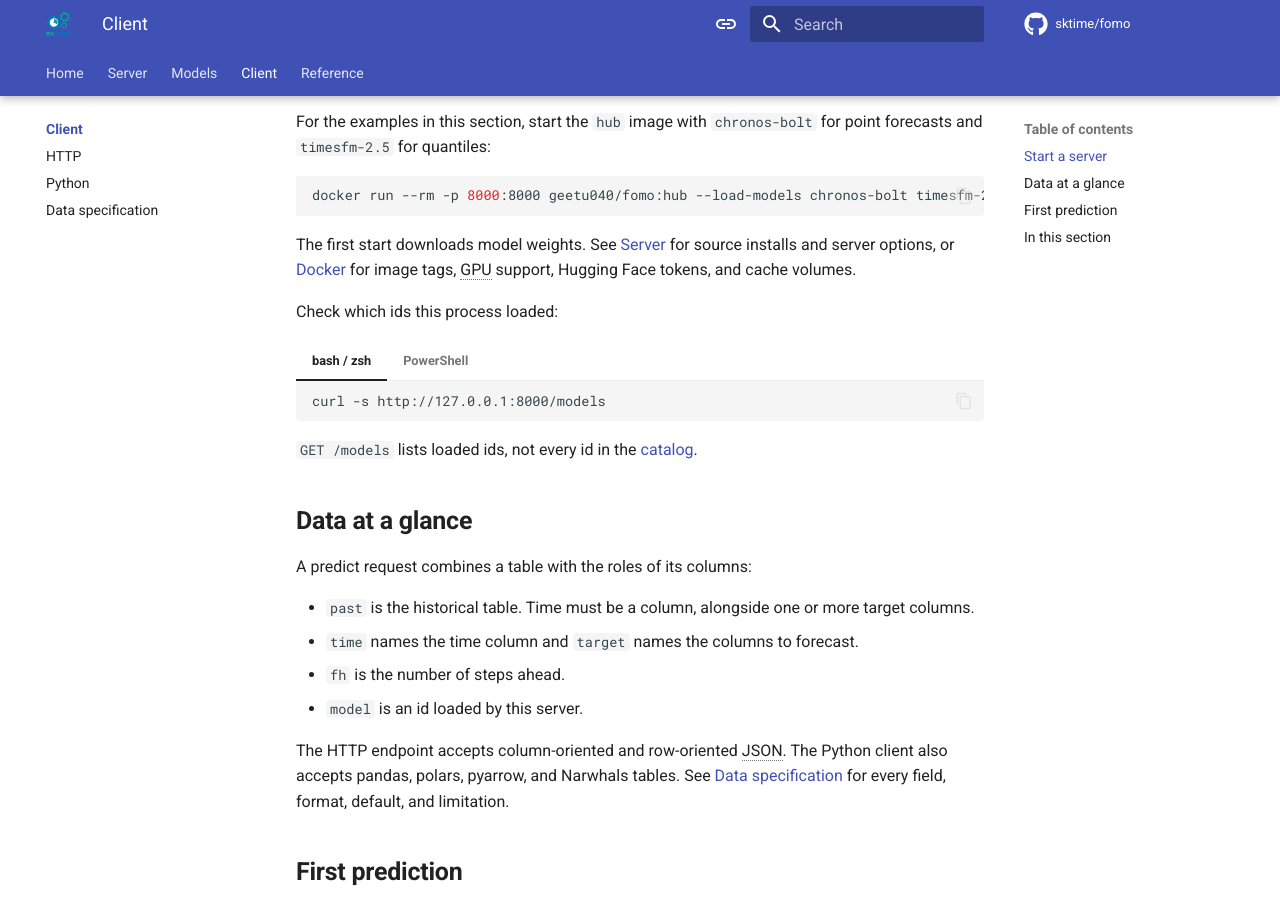
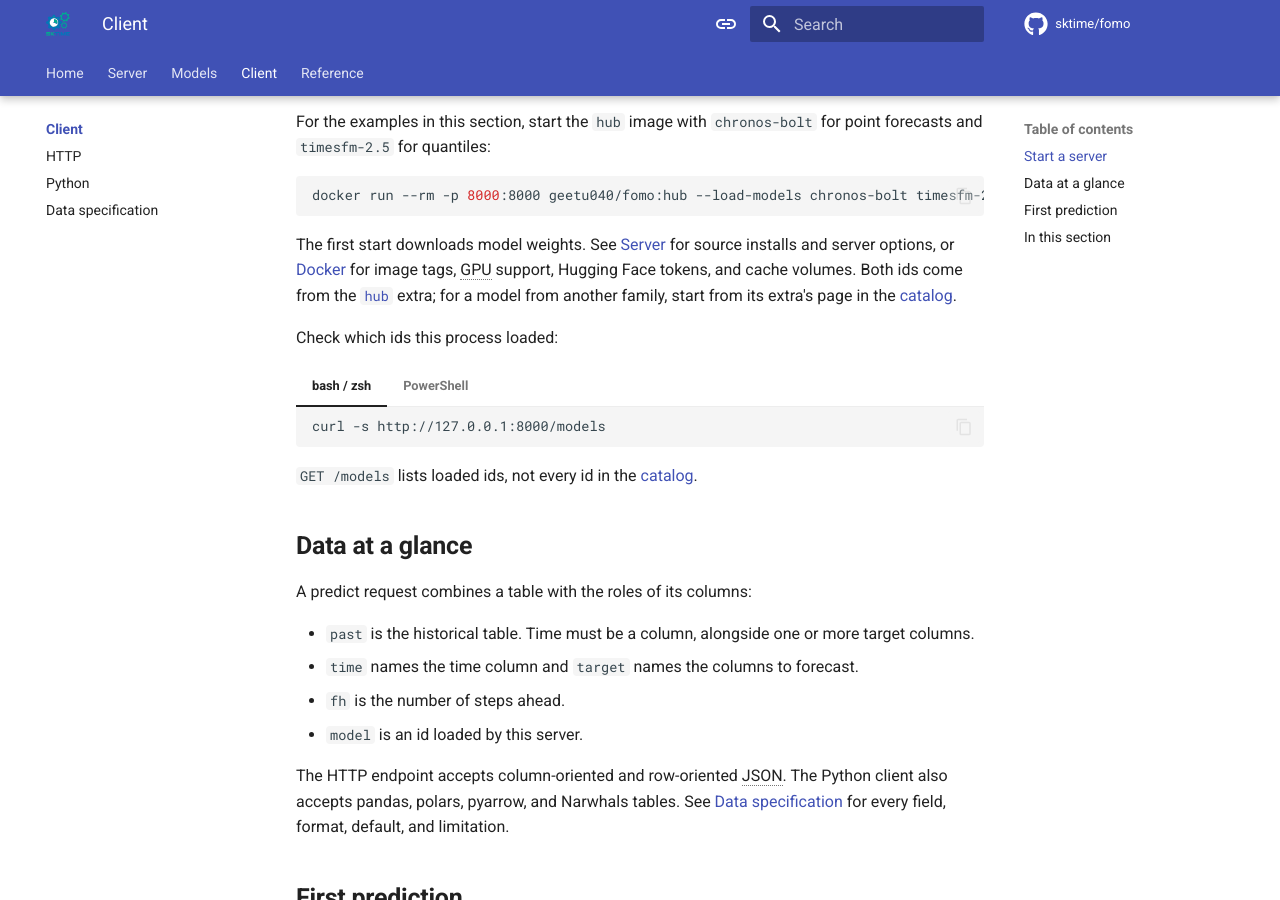
Before and after one commit to sktime/tserve, an MkDocs documentation site: the page built from docs/client/index.md, in a window 1280 px wide and 900 px high, scrolled down 378 px. Built offline with MkDocs 1.6.1 and Material for MkDocs 9.7.7, drawn with Linux system fonts in a browser that asks for light colours; comment, search, counter and statistics services are not loaded.

Commit message:
update references in client docs

```diff
--- a/docs/client/index.md
+++ b/docs/client/index.md
@@ -20,7 +20,9 @@ docker run --rm -p 8000:8000 geetu040/fomo:hub --load-models chronos-bolt timesf
 
 The first start downloads model weights. See [Server](../server/index.md)
 for source installs and server options, or [Docker](../server/docker.md) for image
-tags, GPU support, Hugging Face tokens, and cache volumes.
+tags, GPU support, Hugging Face tokens, and cache volumes. Both ids come from
+the [`hub`](../models/hub.md) extra; for a model from another family, start
+from its extra's page in the [catalog](../models/index.md#dependencies).
 
 Check which ids this process loaded:
 
```
